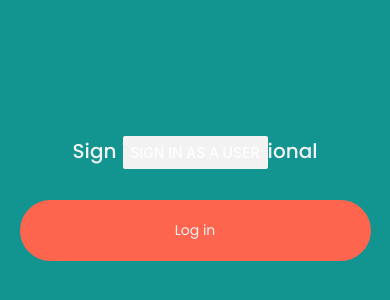
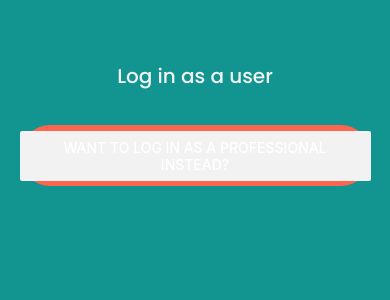
Before and after one commit to siandaniel/feels-app, a React Native app: screen /Login in a window 390 px wide. Shown: the part 270-570 px from the top of the page. Built offline with nearby package versions, Linux system fonts and the light colour scheme.

Commit message:
Professional can successfuly log in

```diff
--- a/App.tsx
+++ b/App.tsx
@@ -1,6 +1,7 @@
 import { StyleSheet, Text, View } from "react-native";
 import { useFonts } from "expo-font";
 import LoggedInUserContext2 from "./contexts/LoggedInUser";
+import LoggedInProfessional from "./contexts/LoggedInProfessional";
 import Index from "./Index";
 
 export default function App() {
@@ -18,9 +19,11 @@ export default function App() {
     );
 
     return (
-      <LoggedInUserContext2>
-        <Index/>
-      </LoggedInUserContext2>
+      <LoggedInProfessional>
+        <LoggedInUserContext2>
+          <Index/>
+        </LoggedInUserContext2>
+      </LoggedInProfessional>
     );
 
 }
--- a/Index.tsx
+++ b/Index.tsx
@@ -6,14 +6,13 @@ import { NavigationContainer } from "@react-navigation/native";
 import { createBottomTabNavigator } from "@react-navigation/bottom-tabs";
 import { Ionicons, MaterialIcons } from "@expo/vector-icons";
 import { StyleSheet, Text, View } from "react-native";
-import SignUp from "./pages/SignUp";
 import { useFonts } from "expo-font";
-import Login from "./pages/Login";
-import Landing from "./pages/Landing";
 import { Dispatch, SetStateAction, useContext, useEffect } from "react";
 import { LoggedInUserContext } from "./contexts/LoggedInUser";
-import { loggedInUser } from "./types";
+import { LoggedInProfessionalContext } from "./contexts/LoggedInProfessional";
+import { loggedInProfessional, loggedInUser } from "./types";
 import LoginStack from "./pages/LoginStack";
+import WaitingRoom from "./pages/WaitingRoom";
 
 const Tab = createBottomTabNavigator();
 
@@ -28,12 +27,20 @@ export default function Index() {
   let loggedInUser: loggedInUser | null = null;
   let setLoggedInUser: Dispatch<SetStateAction<loggedInUser | null>>;
 
+  const loggedInProfessionalState = useContext(LoggedInProfessionalContext);
+  let loggedInProfessional: loggedInProfessional | null = null;
+  let setLoggedInProfessional: Dispatch<SetStateAction<loggedInProfessional | null>>;
+
   if (loggedInUserState !== null) {
     loggedInUser = loggedInUserState.loggedInUser;
     setLoggedInUser = loggedInUserState.setLoggedInUser;
   }
+  if (loggedInProfessionalState !== null) {
+    loggedInProfessional = loggedInProfessionalState.loggedInProfessional;
+    setLoggedInProfessional = loggedInProfessionalState.setLoggedInProfessional;
+  }
 
-  if (loggedInUser === null) {
+  if (loggedInUser === null && loggedInProfessional === null) {
     return <LoginStack />;
   }
   return (
@@ -75,7 +82,8 @@ export default function Index() {
         })}
       >
         <Tab.Screen name="Profile" component={ProfilePage} />
-        <Tab.Screen name="Insights" component={MoodTrackingPage} />
+        {loggedInUserState?.loggedInUser !== null && <Tab.Screen name="Insights" component={MoodTrackingPage} />}
+        {loggedInProfessionalState?.loggedInProfessional !== null && <Tab.Screen name="Waiting" component={WaitingRoom} />}
         <Tab.Screen
           name="Get Help"
           component={GetHelpPage}
--- a/components/SignInPro.tsx
+++ b/components/SignInPro.tsx
@@ -1,10 +1,13 @@
 import { ScrollView, StyleSheet, Text, View } from "react-native";
 import FormInput from "./FormInput";
 import LoginPressable from "./LoginPressable";
-import { useState } from "react";
+import { Dispatch, SetStateAction, useContext, useState } from "react";
 import { UserCredential } from "firebase/auth";
 import { getPro } from "../utils/utils";
 import { white } from "../assets/colours";
+import { loggedInProfessional, loggedInUser } from "../types";
+import { LoggedInProfessionalContext } from "../contexts/LoggedInProfessional";
+import { LoggedInUserContext } from "../contexts/LoggedInUser";
 
 interface Props {
   hidden: boolean;
@@ -15,35 +18,48 @@ const SignInPro = ({ hidden, firebaseSignIn }: Props) => {
   const [regNumber, setRegNumber] = useState("");
   const [password, setPassword] = useState("");
   const [error, setError] = useState(false);
+  const loggedInProfessionalState = useContext(LoggedInProfessionalContext);
+  let setLoggedInProfessional: Dispatch<SetStateAction<loggedInProfessional | null>>;
+
+  const loggedInUserState = useContext(LoggedInUserContext);
+
+  if (loggedInProfessionalState !== null) {
+    setLoggedInProfessional = loggedInProfessionalState.setLoggedInProfessional;
+  }
 
   const submitHandler = () => {
     return getPro(regNumber)
-      .then((res) => {
-        return firebaseSignIn(res.email, password);
+      .then(async (res) => {
+        const firebase = await firebaseSignIn(res.email, password);
+        setLoggedInProfessional(res)
+        loggedInUserState?.setLoggedInUser(null)
+        return firebase
       })
       .then((data) => {
         setError(false);
+        console.log(loggedInUserState?.loggedInUser)
         console.log(data.user.email);
       })
-      .catch(() => {
+      .catch((err) => {
+        console.log(err)
         setError(true);
       });
   };
 
   return (
     <View style={hidden ? styles.hidden : styles.container}>
-      <Text style={styles.text}>Sign in as a professional</Text>
+      <Text style={styles.text}>Log in as a professional</Text>
       <ScrollView contentContainerStyle={styles.inputContainer}>
         <FormInput
           value={regNumber}
           label="Registration number"
-          placeholder="regnumber..."
+          placeholder="Registration Number"
           onChange={setRegNumber}
         />
         <FormInput
           value={password}
           label="Password"
-          placeholder="password"
+          placeholder="Password"
           secure
           onChange={setPassword}
         />
--- a/components/SignInUser.tsx
+++ b/components/SignInUser.tsx
@@ -6,18 +6,8 @@ import { UserCredential } from "firebase/auth";
 import { getUser } from "../utils/utils";
 import { white } from "../assets/colours";
 import { LoggedInUserContext } from "../contexts/LoggedInUser";
-
-interface loggedInUser {
-  _id: string;
-  username: string;
-  email: string;
-  date_of_birth: string;
-  date_joined: string;
-  avatar_url: string;
-  _v: number;
-  createdAt: string;
-  updatedAt: string;
-}
+import { loggedInProfessional, loggedInUser } from "../types";
+import { LoggedInProfessionalContext } from "../contexts/LoggedInProfessional";
 
 interface Props {
   hidden: boolean;
@@ -30,6 +20,7 @@ const SignInUser = ({ hidden, firebaseSignIn }: Props) => {
   const [error, setError] = useState(false);
   const loggedInUserState = useContext(LoggedInUserContext);
   let setLoggedInUser: Dispatch<SetStateAction<loggedInUser | null>>;
+  const loggedInProfessionalState = useContext(LoggedInProfessionalContext);
 
   if (loggedInUserState !== null) {
     setLoggedInUser = loggedInUserState.setLoggedInUser;
@@ -39,6 +30,7 @@ const SignInUser = ({ hidden, firebaseSignIn }: Props) => {
       .then(async (res) => {
         const firebase = await firebaseSignIn(res.email, password);
         setLoggedInUser(res)
+        loggedInProfessionalState?.setLoggedInProfessional(null)
         return firebase
       })
       .then((data) => {
@@ -53,18 +45,18 @@ const SignInUser = ({ hidden, firebaseSignIn }: Props) => {
 
   return (
     <View style={hidden ? styles.hidden : styles.container}>
-      <Text style={styles.text}>Sign in as a user</Text>
+      <Text style={styles.text}>Log in as a user</Text>
       <ScrollView contentContainerStyle={styles.inputContainer}>
         <FormInput
           value={username}
           label="Username"
-          placeholder="username..."
+          placeholder="Username"
           onChange={setUsername}
         />
         <FormInput
           value={password}
           label="Password"
-          placeholder="password"
+          placeholder="Password"
           secure
           onChange={setPassword}
         />
--- /dev/null
+++ b/contexts/LoggedInProfessional.tsx
@@ -0,0 +1,24 @@
+import { createContext, Dispatch, SetStateAction, useState } from "react";
+import { loggedInProfessional } from "../types";
+
+interface Context {
+    loggedInProfessional: loggedInProfessional | null;
+    setLoggedInProfessional: Dispatch<SetStateAction<loggedInProfessional | null>>
+}
+
+interface Props {
+    children: any
+}
+
+export const LoggedInProfessionalContext = createContext<Context | null>(null);
+
+function LoggedInProfessional({children}: Props) {
+    const [loggedInProfessional, setLoggedInProfessional] = useState<loggedInProfessional | null>(null);
+    return (
+        <LoggedInProfessionalContext.Provider value={{loggedInProfessional, setLoggedInProfessional}}>
+            {children}
+        </LoggedInProfessionalContext.Provider>
+    );
+}
+
+export default LoggedInProfessional;
--- a/pages/Landing.tsx
+++ b/pages/Landing.tsx
@@ -1,6 +1,6 @@
 import { Image, StyleSheet, Text, View } from "react-native";
 import LoginPressable from "../components/LoginPressable";
-const landingImg = require("../assets/test-img2.jpg");
+const landingImg = require("../assets/imgs/innerpeace.jpg");
 
 import { blue, white } from "../assets/colours";
 import { RootStackParamsList } from "./LoginStack";
@@ -37,7 +37,7 @@ const styles = StyleSheet.create({
   container: {
     flex: 1,
     alignItems: "center",
-    justifyContent: "space-evenly",
+    justifyContent: "center",
     alignSelf: "stretch",
     padding: 25,
     backgroundColor: blue,
@@ -48,12 +48,13 @@ const styles = StyleSheet.create({
   text: {
     fontSize: 64,
     fontFamily: "Lobster",
+    marginVertical: 50,
     color: white,
   },
   image: {
     resizeMode: "cover",
-    height: 300, // CHANGE LATER
-    width: 300,
+    height: 250,
+    width: 250,
     borderRadius: 150,
   },
 });
--- a/pages/Login.tsx
+++ b/pages/Login.tsx
@@ -6,7 +6,6 @@ import {
   Keyboard,
   Button,
 } from "react-native";
-import LoginPressable from "../components/LoginPressable";
 import SignInPro from "../components/SignInPro";
 import SignInUser from "../components/SignInUser";
 import { blue, white } from "../assets/colours";
@@ -20,7 +19,7 @@ interface Props {
 }
 
 const Login = () => {
-  const [isUser, setIsUser] = useState(true);
+  const [isProfessional, setIsProfessional] = useState(false);
 
   const fbLogin = async (email: string, password: string) => {
     const userData = await signInWithEmailAndPassword(auth, email, password);
@@ -30,18 +29,15 @@ const Login = () => {
   return (
     <TouchableWithoutFeedback onPress={Keyboard.dismiss} accessible={false}>
       <View style={styles.container}>
-        <SignInUser hidden={isUser} firebaseSignIn={fbLogin} />
-        <SignInPro hidden={!isUser} firebaseSignIn={fbLogin} />
-        {/* <LoginPressable
-          text={`Sign in as a ${isUser ? "user" : "professional"}`}
-          onPress={() => setIsUser((current) => !current)}
-          isPrimary={false}
-        /> */}
-        <Button
-          color={white}
-          title={`Sign in as ${isUser ? "a user" : "a professional"}`}
-          onPress={() => setIsUser((curr) => !curr)}
-        />
+        <SignInUser hidden={isProfessional} firebaseSignIn={fbLogin} />
+        <SignInPro hidden={!isProfessional} firebaseSignIn={fbLogin} />
+        <View style={{marginTop: 8}}>
+          <Button
+            color={white}
+            title={`Want to log in as ${isProfessional ? "a user instead?" : "a professional instead?"}`}
+            onPress={() => setIsProfessional((curr) => !curr)}
+          />
+        </View>
       </View>
     </TouchableWithoutFeedback>
   );
--- /dev/null
+++ b/pages/WaitingRoom.tsx
@@ -0,0 +1,18 @@
+import { StyleSheet, Text, View } from "react-native";
+
+function WaitingRoom() {
+    return (
+        <View style={styles.page}>
+            <Text>Welcome to the waiting room</Text>
+        </View>
+    );
+}
+
+const styles = StyleSheet.create({
+    page: {
+      marginTop: 60,
+    },
+  });
+
+
+export default WaitingRoom;
```
Also changed, not shown: types.ts (+10 -0 lines), assets/talk_to_a_professional.jpg (renamed from assets/talk-to-a-professional.jpg).
